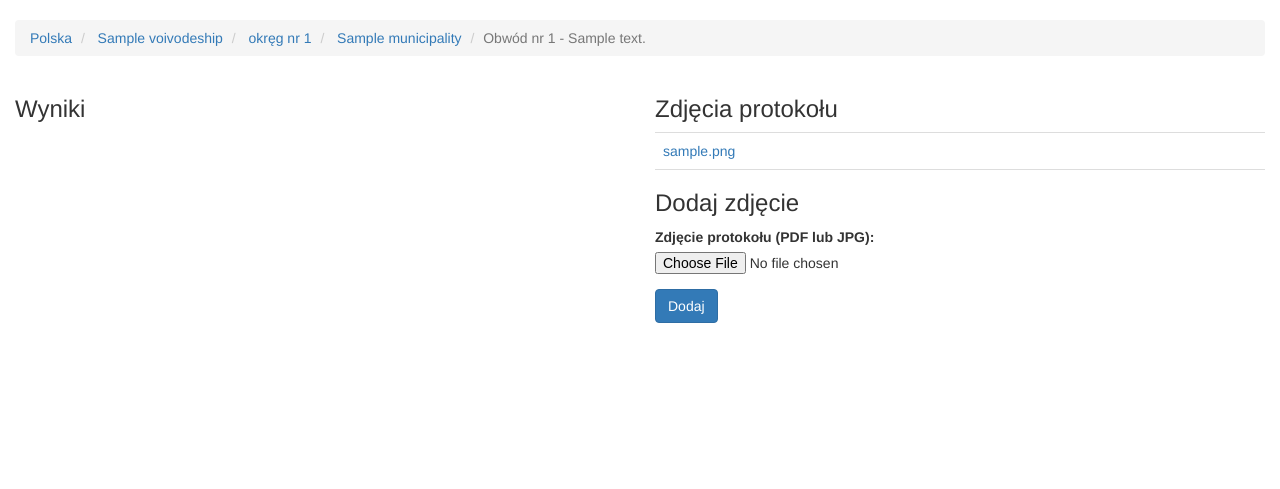
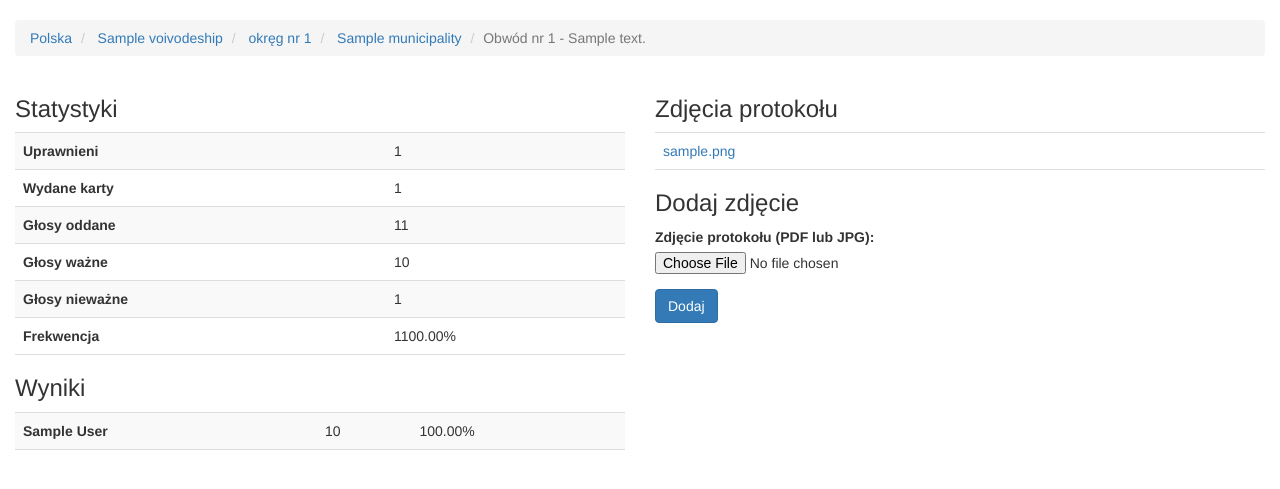
Before and after one commit to lraszkiewicz/www, a Django app: a page that uses zadanie2/templates/elections/base.html in a window 1280 px wide. Shown: the part 52-541 px from the top of the page. Run offline with Django 3.2, Linux system fonts and the light colour scheme; tables that the repository leaves empty hold one stand-in row (values such as "Sample post"); some libraries are stand-ins or nearby versions; some web fonts are replaced.

Commit message:
More file adding fixes

```diff
--- a/zadanie2/elections/models.py
+++ b/zadanie2/elections/models.py
@@ -45,6 +45,7 @@ class Place(models.Model):  # obwód
     eligible_voters = models.IntegerField()  # uprawnieni
     issued_ballots = models.IntegerField()  # wydane karty
     spoilt_ballots = models.IntegerField()  # głosy nieważne
+    next_protocol_number = models.IntegerField(default=1)
 
     def __str__(self):
         return 'Obwód nr {} - {}'.format(self.number, self.municipality)
@@ -68,7 +69,7 @@ class Votes(models.Model):
 
 def protocol_file_path(instance, filename):
     return 'elections/protocols/protokol{}_{}{}'.format(
-        ProtocolFile.objects.filter(place=instance.place).count() + 1,
+        instance.place.next_protocol_number,
         instance.place.id,
         os.path.splitext(filename)[1]
     )
--- a/zadanie2/elections/views.py
+++ b/zadanie2/elections/views.py
@@ -152,7 +152,7 @@ def municipality(request, m_id):
 def place(request, p_id):
     p = get_object_or_404(Place, id=p_id)
 
-    if request.method == 'POST' and 'results_form' in request.POST:
+    if request.method == 'POST' and 'results_form' in request.POST and request.user.is_authenticated:
         results_form = PlaceEditForm(request.POST, place=p)
         if results_form.is_valid():
             p.eligible_voters = int(results_form.cleaned_data['eligible_voters'])
@@ -172,9 +172,16 @@ def place(request, p_id):
         if file_form.is_valid():
             instance = ProtocolFile(place=p, file=request.FILES['file'])
             instance.save()
+            p.next_protocol_number += 1
+            p.save()
             return redirect(reverse(place, args=[p_id]))
     else:
         file_form = ProtocolUploadForm()
+
+    if request.user.is_authenticated:
+        results_here, stats_here = None, None
+    else:
+        results_here, stats_here = generate_results_here(Place.objects.filter(id=p_id))
 
     return render(request, 'elections/place.html', {
         'results_form': results_form,
@@ -188,7 +195,9 @@ def place(request, p_id):
         ],
         'p_id': p_id,
         'protocols': [(f.file.url, os.path.basename(f.file.name), reverse('delete_file', args=[f.id]))
-                      for f in ProtocolFile.objects.filter(place=p)]
+                      for f in ProtocolFile.objects.filter(place=p)],
+        'results_here': results_here,
+        'stats_here': stats_here
     })
 
 
--- a/zadanie2/templates/elections/base.html
+++ b/zadanie2/templates/elections/base.html
@@ -173,9 +173,7 @@
                      -->{% for name, url in x|slice:"1:" %}, <a href="{{ url }}">{{ name }}</a>{% endfor %}
                     </li>
                 {% endfor %}
-                {% with breadcrumb|last as active %}
-                    <li class="active">{{ active }}</li>
-                {% endwith %}
+                <li class="active">{{ breadcrumb|last }}</li>
             </ol>
         {% endblock %}
         {% block content %}
--- a/zadanie2/templates/elections/place.html
+++ b/zadanie2/templates/elections/place.html
@@ -5,8 +5,8 @@
 {% block content %}
     <div class="row bottom-padding">
         <div class="col-md-6">
-            <h3>Wyniki</h3>
             {% if user.is_authenticated %}
+                <h3>Wyniki</h3>
                 <form action="." method="post" class="form-horizontal">
                     {% csrf_token %}
                     {{ form.non_field_errors }}
@@ -26,6 +26,44 @@
                     {% endfor %}
                     <button type="submit" class="btn btn-primary" name="results_form">Zapisz</button>
                 </form>
+            {% else %}
+                <h3>Statystyki</h3>
+                <table class="table table-striped table-hover table-border-bottom"><tbody>
+                    <tr>
+                        <th>Uprawnieni</th>
+                        <td>{{ stats_here.eligible_voters }}</td>
+                    </tr>
+                    <tr>
+                        <th>Wydane karty</th>
+                        <td>{{ stats_here.issued_ballots }}</td>
+                    </tr>
+                    <tr>
+                        <th>Głosy oddane</th>
+                        <td>{{ stats_here.casted_ballots }}</td>
+                    </tr>
+                    <tr>
+                        <th>Głosy ważne</th>
+                        <td>{{ stats_here.valid_ballots }}</td>
+                    </tr>
+                    <tr>
+                        <th>Głosy nieważne</th>
+                        <td>{{ stats_here.spoilt_ballots }}</td>
+                    </tr>
+                    <tr>
+                        <th>Frekwencja</th>
+                        <td>{{ stats_here.turnout_percent|floatformat:"2" }}%</td>
+                    </tr>
+                </tbody></table>
+                <h3>Wyniki</h3>
+                <table class="table table-striped table-hover table-border-bottom"><tbody>
+                    {% for c in results_here %}
+                        <tr>
+                            <th>{{ c.name }}</th>
+                            <td>{{ c.votes }}</td>
+                            <td>{{ c.result_percent|floatformat:"2" }}%</td>
+                        </tr>
+                    {% endfor %}
+                </tbody></table>
             {% endif %}
         </div>
         <div class="col-md-6">
--- a/zadanie2/zadanie2/urls.py
+++ b/zadanie2/zadanie2/urls.py
@@ -26,7 +26,10 @@ urlpatterns = [
     url(r'^admin/', admin.site.urls),
     url(r'^elections/', include('elections.urls')),
     url(r'^logout/$', auth_views.logout, name='logout')
-] + static(settings.MEDIA_URL, document_root=settings.MEDIA_ROOT)
+]
+
+if settings.DEBUG:
+    urlpatterns += static(settings.MEDIA_URL, document_root=settings.MEDIA_ROOT)
 
 if settings.USE_DEBUG_TOOLBAR:
     import debug_toolbar
```
Also changed, not shown: zadanie2/templates/elections/municipality.html (+2 -7 lines), zadanie2/elections/migrations/0003_place_next_protocol_number.py (added), 1 other file.
